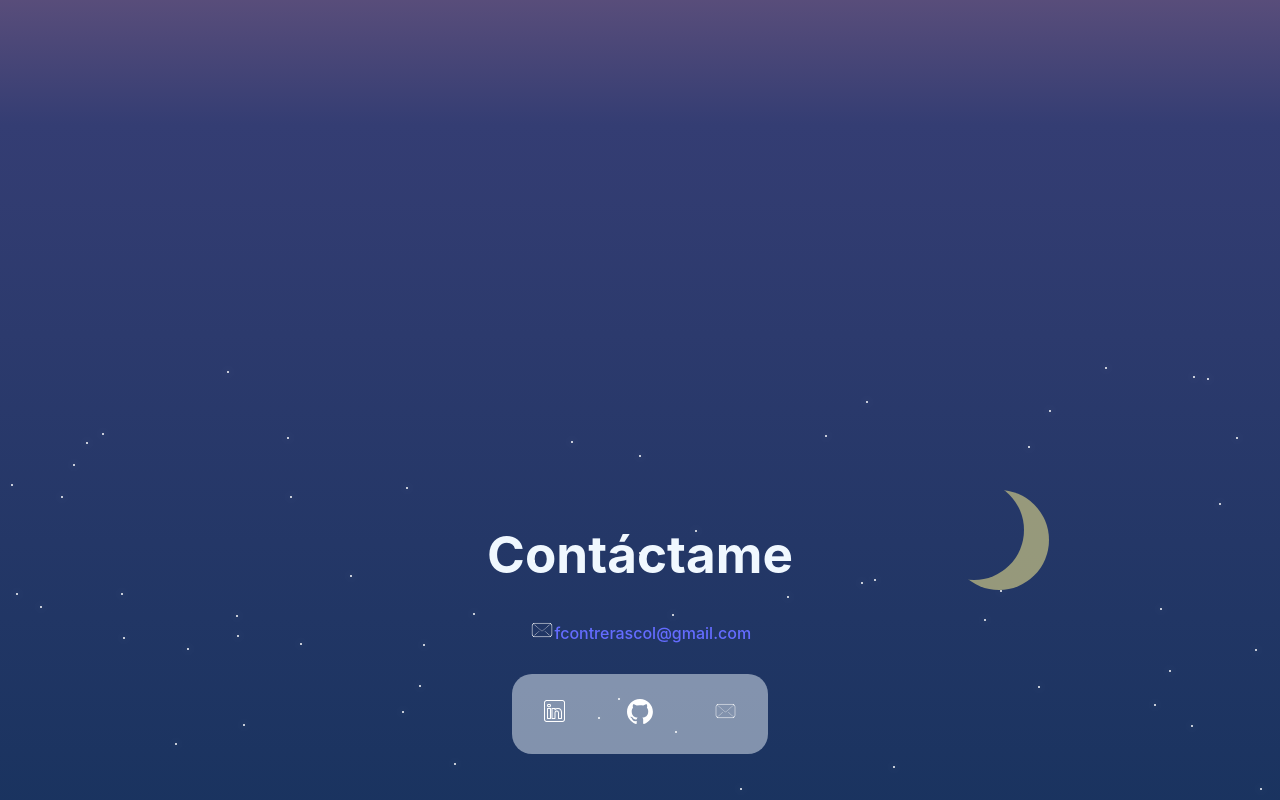
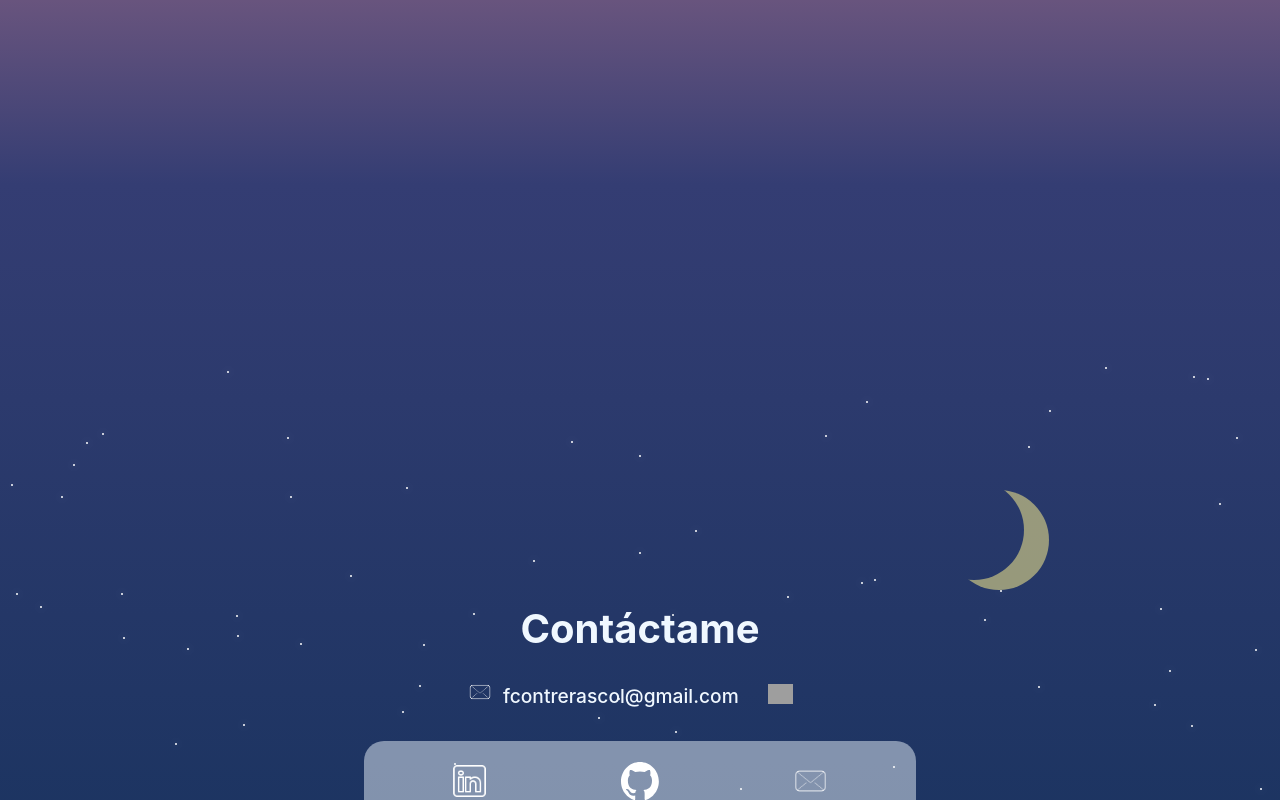
Before and after one commit to Fabiola-cc/portfolio, a React (Vite) app: page / in a window 1280 px wide. Shown: the part 2000-2800 px from the top of the page. Built offline with nearby package versions, Linux system fonts and the light colour scheme; grey boxes are pictures that could not be loaded.

Commit message:
fix: minimal view changes

```diff
--- a/src/Components/contact.css
+++ b/src/Components/contact.css
@@ -1,34 +1,95 @@
 .contact {
-    height: 100vh;
+    min-height: 100vh;
     width: 100vw;
     display: flex;
     flex-direction: column;
     align-items: center;
     justify-content: center;
     color: aliceblue;
-}
+    padding: 20px;
+  }
 
-.socials {
+  .title {
+    margin-bottom: 20px;
+    font-size: 2.5rem;
+  }
+
+  .mail {
+    display: flex;
+    justify-content: center;
+    align-items: center;
+    gap: 10px;
+    margin-bottom: 20px;
+  }
+
+  .mail img {
+    width: 2vw;
+  }
+
+  .mail a {
+    color: aliceblue;
+    text-decoration: none;
+    font-size: 1.2rem;
+  }
+
+  .copy-button {
+    background-color: transparent;
+    border: none;
+    height: 50px;
+    cursor: pointer;
+    border-radius: 5px;
+    transition: background-color 0.3s ease;
+  }
+
+  .copy-button:hover {
+    background-color: #7eb5cf62;
+  }
+
+  .socials {
     border-radius: 20px;
-    min-height: 10vh;
-    width: 20vw;
+    min-height: 5vh;
+    width: 40vw;
     background-color: rgba(240, 248, 255, 0.479);
     display: flex;
     justify-content: space-around;
     align-items: center;
-    margin: 2%;
-}
+    padding: 20px;
+  }
 
-.socials *{
-    width: 2vw;
-}
-
-.mail {
+  .socials a {
     display: flex;
     justify-content: center;
     align-items: center;
-}
+    transition: transform 0.3s ease;
+  }
 
-.mail img{
-    width: 2vw;
-}
+  .socials a:hover {
+    transform: scale(1.1);
+  }
+
+  .socials img {
+    width: 3vw;
+  }
+
+  @media (max-width: 768px) {
+    .socials {
+      width: 80vw;
+    }
+
+    .socials img {
+      width: 6vw;
+    }
+
+    .mail img {
+      width: 5vw;
+    }
+
+    .mail a {
+      font-size: 1rem;
+    }
+
+    .copy-button {
+      padding: 5px 10px;
+      font-size: 0.9rem;
+    }
+  }
--- a/src/Components/contact.jsx
+++ b/src/Components/contact.jsx
@@ -1,25 +1,33 @@
 import './contact.css';
 
 const Contacto = () => {
+  const handleCopyEmail = () => {
+    navigator.clipboard.writeText('fcontrerascol@gmail.com');
+    alert('Correo copiado al portapapeles!');
+  };
+
   return (
     <div className='contact'>
       <h1 className='title'>Contáctame</h1>
       <div className='mail'>
-        <a href='mailto:fcontrerascol@gmail.com' target="_blank">
+        <a href='mailto:fcontrerascol@gmail.com' target="_blank" rel="noopener noreferrer">
           <img src='/src/assets/email.png' alt='Email'/>
         </a>
-        <a href='mailto: fcontrerascol@gmail.com' target="_blank">
+        <a href='mailto:fcontrerascol@gmail.com' target="_blank" rel="noopener noreferrer">
           fcontrerascol@gmail.com
         </a>
+        <button className='copy-button' onClick={handleCopyEmail}>
+          <img src='/src/assets/copy-icon.png' alt='Copy'/>
+        </button>
       </div>
       <div className='socials'>
-        <a href='https://www.linkedin.com/in/fabiola-contreras-88606622a/' target="_blank">
+        <a href='https://www.linkedin.com/in/fabiola-contreras-88606622a/' target="_blank" rel="noopener noreferrer">
           <img src='/src/assets/linkedin.png' alt='LinkedIn'/>
         </a>
-        <a href='https://github.com/Fabiola-cc' target="_blank">
+        <a href='https://github.com/Fabiola-cc' target="_blank" rel="noopener noreferrer">
           <img src='/src/assets/github-mark-white.svg' alt='GitHub'/>
         </a>
-        <a href='mailto:fcontrerascol@gmail.com' target="_blank">
+        <a href='mailto:fcontrerascol@gmail.com' target="_blank" rel="noopener noreferrer">
           <img src='/src/assets/email.png' alt='Email'/>
         </a>
       </div>
--- a/src/Components/navBar.css
+++ b/src/Components/navBar.css
@@ -1,13 +1,17 @@
 .navbar {
   display: flex;
-  width: 95vw;
+  width: 97vw;
   position: fixed;
-  top: 1%;
+  top: 0%;
   justify-content: space-between;
   align-items: center;
-  padding: 1%;
+  padding: 1% 5vw;
   background-color: transparent;
   color: white;
+}
+
+.navbar.scrolled{
+  background-color: #9ec8db8e;
 }
 
 .navbar-brand a {
--- a/src/Components/navBar.jsx
+++ b/src/Components/navBar.jsx
@@ -5,6 +5,7 @@ import './navBar.css';
 const Navbar = ({ homeRef, aboutRef, projectsRef, contactRef }) => {
   const [isOpen, setIsOpen] = useState(false);
   const [activeSection, setActiveSection] = useState('');
+  const [isScrolled, setIsScrolled] = useState(false);
 
   const toggleMenu = () => {
     setIsOpen(!isOpen);
@@ -33,6 +34,7 @@ const Navbar = ({ homeRef, aboutRef, projectsRef, contactRef }) => {
         break;
       }
     }
+    setIsScrolled(window.scrollY > 50);
   };
 
   useEffect(() => {
@@ -42,10 +44,10 @@ const Navbar = ({ homeRef, aboutRef, projectsRef, contactRef }) => {
     return () => {
       window.removeEventListener('scroll', handleScrollEvent);
     };
-  }, );
+  },);
 
   return (
-    <nav className="navbar">
+    <nav className={`navbar ${isScrolled ? 'scrolled' : ''}`}>
       <div className="navbar-brand">
         <a
           href="#"
```
